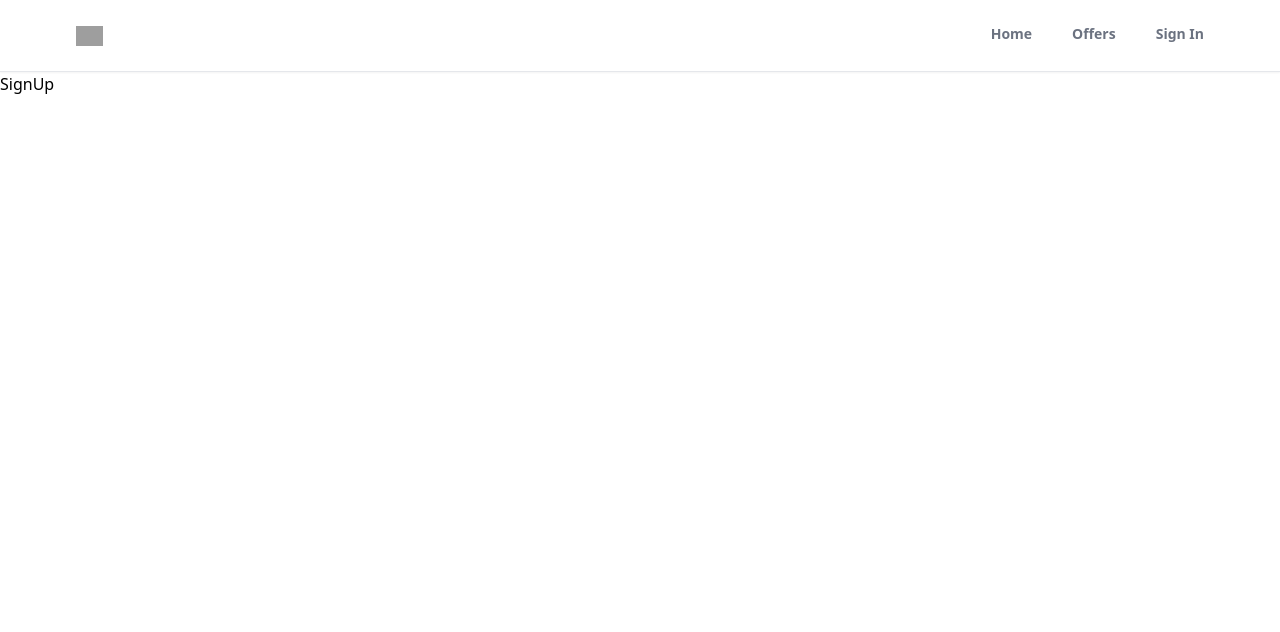
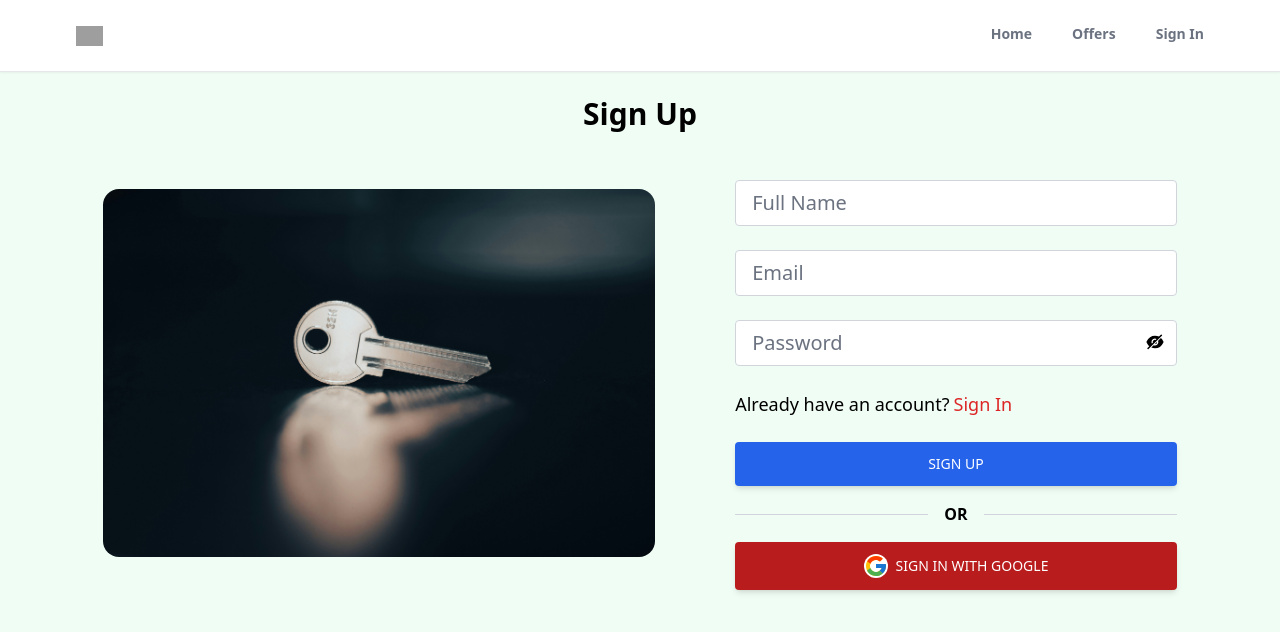
Before and after one commit to stechsundar/realtor-clone-uses-react, a React (Create React App) app: page /sign-up in a window 1280 px wide. Shown: the top 632 px of the page. Built offline with nearby package versions, Linux system fonts and the light colour scheme; grey boxes are pictures that could not be loaded.

Commit message:
Created sign in, sign up and forgot password components

```diff
--- a/package.json
+++ b/package.json
@@ -8,6 +8,7 @@
     "@testing-library/user-event": "^13.5.0",
     "react": "^18.2.0",
     "react-dom": "^18.2.0",
+    "react-icons": "^5.0.1",
     "react-router": "^6.22.3",
     "react-router-dom": "^6.22.3",
     "react-scripts": "5.0.1",
@@ -38,6 +39,7 @@
     ]
   },
   "devDependencies": {
+    "@tailwindcss/forms": "^0.5.7",
     "autoprefixer": "^10.4.19",
     "postcss": "^8.4.38",
     "tailwindcss": "^3.4.3"
--- /dev/null
+++ b/src/components/OAuth.jsx
@@ -0,0 +1,11 @@
+import React from 'react'
+import { FcGoogle } from 'react-icons/fc'
+
+export default function OAuth() {
+  return (
+    <button className='flex items-center justify-center w-full bg-red-700 text-white px-7 py-3 uppercase text-sm font-medium hover:bg-red-800 active:bg-red-900 shadow-md hover:shadow-lg active:shadow-lg transition duration-150 ease-in-out rounded'>
+        <FcGoogle className='text-2xl bg-white rounded-full mr-2'/>
+        Sign in with Google
+    </button>
+  )
+}
--- a/src/index.css
+++ b/src/index.css
@@ -1,3 +1,7 @@
 @tailwind base;
 @tailwind components;
 @tailwind utilities;
+
+body{
+    background-color: rgb(240, 253, 244);
+}
--- a/src/pages/ForgotPassword.jsx
+++ b/src/pages/ForgotPassword.jsx
@@ -1,9 +1,59 @@
-import React from 'react'
+import React, {useState} from 'react'
+import { Link } from 'react-router-dom';
+import OAuth from '../components/OAuth';
 
 export default function ForgotPassword() {
+  const [email, setEmail] = useState("")
+
+  function onChange(e){
+    setEmail(e.target.value);
+  }
+
   return (
-    <div>
-      ForgotPassword
-    </div>
+    <section>
+      <h1 className='text-3xl text-center mt-6 font-bold'>Forgot/Reset Password</h1>
+      <div className='flex justify-center flex-wrap items-center px-6 py-12 max-w-6xl mx-auto'>
+        <div className='md:w-[67%] lg:w-[50%] mb-12 md:mb-6 '>
+          <img
+            className='w-full rounded-2xl'
+            src="/signin.jpg" alt="key" />
+        </div>
+        <div className='w-full md:w-[67%] lg:w-[40%] lg:ml-20'>
+          <form >
+            <input
+              className='mb-6 w-full px-4 py-2 text-xl text-gray-700 bg-white border-gray-300 rounded transition ease-in-out'
+              type="email"
+              id='email'
+              value={email}
+              onChange={onChange}
+              placeholder='Email'
+              />
+            <div className='flex justify-between whitespace-nowrap text-sm sm:text-lg'>
+              <p className='mb-6 '>Don't have an account?
+                <Link to="/sign-up" className='text-red-600 hover:text-red-700 transition duration-200 ease-in-out ml-1'>Register</Link>
+              </p>
+              <p>
+                <Link to="/sign-in"
+                className='text-blue-600 hover:text-blue-700 transition duration-200 ease-in-out ml-1'
+                >Sign in instead</Link>
+              </p>
+            </div>
+            <button className='w-full bg-blue-600 text-white px-7 py-3 text-sm font-medium uppercase rounded shadow-md hover:bg-blue-700 transition duration-150 ease-in-out hover:shadow-lg active:bg-blue-900'  type='submit'>Send Reset Password</button>
+            <div className='flex
+                    items-center my-4
+                     before:border-t
+                     before:flex-1
+                     before:border-gray-300
+                     after:border-t
+                     after:flex-1
+                     after:border-gray-300
+                     '>
+              <p className='text-center font-semibold mx-4'>OR</p>
+            </div>
+            <OAuth/>
+          </form>
+        </div>
+      </div>
+    </section>
   )
 }
--- a/src/pages/SignIn.jsx
+++ b/src/pages/SignIn.jsx
@@ -1,9 +1,91 @@
-import React from 'react'
+import React, {useState} from 'react'
+import { Link } from 'react-router-dom';
+import { AiFillEye, AiFillEyeInvisible } from 'react-icons/ai';
+import OAuth from '../components/OAuth';
 
 export default function SignIn() {
+  const [showPassword, setShowPassword] = useState(false)
+  const [formData, setFormData] = useState({
+    email:"",
+    password:"",
+  })
+  const {email, password} = formData;
+
+  function onChange(e){
+    setFormData((prevState)=>({
+      ...prevState,
+      [e.target.id]:e.target.value,
+    }))
+  }
+
   return (
-    <div>
-      SignIn
-    </div>
+    <section>
+      <h1 className='text-3xl text-center mt-6 font-bold'>Sign In</h1>
+      <div className='flex justify-center flex-wrap items-center px-6 py-12 max-w-6xl mx-auto'>
+        <div className='md:w-[67%] lg:w-[50%] mb-12 md:mb-6 '>
+          <img
+            className='w-full rounded-2xl'
+            src="/signin.jpg" alt="key" />
+        </div>
+        <div className='w-full md:w-[67%] lg:w-[40%] lg:ml-20'>
+          <form >
+            <input
+              className='mb-6 w-full px-4 py-2 text-xl text-gray-700 bg-white border-gray-300 rounded transition ease-in-out'
+              type="email"
+              id='email'
+              value={email}
+              onChange={onChange}
+              placeholder='Email'
+              />
+            <div className='relative mb-6'>
+            <input
+              className='w-full px-4 py-2 text-xl text-gray-700 bg-white border-gray-300 rounded transition ease-in-out'
+              type={showPassword ? "text" : "password"}
+              id="password"
+              value={password}
+              onChange={onChange}
+              placeholder='Password'
+              />
+              {showPassword
+              ?
+              (
+                <AiFillEye
+                className='absolute right-3 top-3 text-xl cursor-pointer'
+                onClick={()=>setShowPassword((prevState)=>!prevState)}/>
+              )
+              :
+              <AiFillEyeInvisible
+              className='absolute right-3 top-3 text-xl cursor-pointer'
+              onClick={()=>setShowPassword((prevState)=>!prevState)}/>
+            }
+            </div>
+            <div className='flex justify-between whitespace-nowrap text-sm sm:text-lg'>
+              <p className='mb-6 '>Don't have an account?
+                <Link to="/sign-up" className='text-red-600 hover:text-red-700 transition duration-200 ease-in-out ml-1'>Register</Link>
+              </p>
+              <p>
+                <Link to="/forgot-password"
+                className='text-blue-600 hover:text-blue-700 transition duration-200 ease-in-out ml-1'
+                >Forgot/Reset Password</Link>
+              </p>
+            </div>
+            <button className='w-full bg-blue-600 text-white px-7 py-3 text-sm font-medium uppercase rounded shadow-md hover:bg-blue-700 transition duration-150 ease-in-out hover:shadow-lg active:bg-blue-900'  type='submit'>Sign In</button>
+            <div className='flex
+                    items-center my-4
+                     before:border-t
+                     before:flex-1
+                     before:border-gray-300
+                     after:border-t
+                     after:flex-1
+                     after:border-gray-300
+
+                     '>
+              <p className='text-center font-semibold mx-4'>OR</p>
+            </div>
+            <OAuth/>
+          </form>
+        </div>
+      </div>
+    </section>
   )
 }
--- a/src/pages/SignUp.jsx
+++ b/src/pages/SignUp.jsx
@@ -1,9 +1,95 @@
-import React from 'react'
+import React, {useState} from 'react'
+import { Link } from 'react-router-dom';
+import { AiFillEye, AiFillEyeInvisible } from 'react-icons/ai';
+import OAuth from '../components/OAuth';
 
 export default function SignUp() {
+  const [showPassword, setShowPassword] = useState(false)
+  const [formData, setFormData] = useState({
+    name:"",
+    email:"",
+    password:"",
+  })
+  const {name, email, password} = formData;
+
+  function onChange(e){
+    setFormData((prevState)=>({
+      ...prevState,
+      [e.target.id]:e.target.value,
+    }))
+  }
+
   return (
-    <div>
-      SignUp
-    </div>
+    <section>
+      <h1 className='text-3xl text-center mt-6 font-bold'>Sign Up</h1>
+      <div className='flex justify-center flex-wrap items-center px-6 py-12 max-w-6xl mx-auto'>
+        <div className='md:w-[67%] lg:w-[50%] mb-12 md:mb-6 '>
+          <img
+            className='w-full rounded-2xl'
+            src="/signin.jpg" alt="key" />
+        </div>
+        <div className='w-full md:w-[67%] lg:w-[40%] lg:ml-20'>
+          <form >
+          <input
+              className='mb-6 w-full px-4 py-2 text-xl text-gray-700 bg-white border-gray-300 rounded transition ease-in-out'
+              type="text"
+              id='name'
+              value={name}
+              onChange={onChange}
+              placeholder='Full Name'
+              />
+            <input
+              className='mb-6 w-full px-4 py-2 text-xl text-gray-700 bg-white border-gray-300 rounded transition ease-in-out'
+              type="email"
+              id='email'
+              value={email}
+              onChange={onChange}
+              placeholder='Email'
+              />
+            <div className='relative mb-6'>
+            <input
+              className='w-full px-4 py-2 text-xl text-gray-700 bg-white border-gray-300 rounded transition ease-in-out'
+              type={showPassword ? "text" : "password"}
+              id="password"
+              value={password}
+              onChange={onChange}
+              placeholder='Password'
+              />
+              {showPassword
+              ?
+              (
+                <AiFillEye
+                className='absolute right-3 top-3 text-xl cursor-pointer'
+                onClick={()=>setShowPassword((prevState)=>!prevState)}/>
+              )
+              :
+              <AiFillEyeInvisible
+              className='absolute right-3 top-3 text-xl cursor-pointer'
+              onClick={()=>setShowPassword((prevState)=>!prevState)}/>
+            }
+            </div>
+            <div className='flex justify-between whitespace-nowrap text-sm sm:text-lg'>
+              <p className='mb-6 '>Already have an account?
+                <Link to="/sign-in" className='text-red-600 hover:text-red-700 transition duration-200 ease-in-out ml-1'>Sign In</Link>
+              </p>
+            </div>
+            <button className='w-full bg-blue-600 text-white px-7 py-3 text-sm font-medium uppercase rounded shadow-md hover:bg-blue-700 transition duration-150 ease-in-out hover:shadow-lg active:bg-blue-900'  type='submit'>Sign Up</button>
+            <div className='flex
+                    items-center my-4
+                     before:border-t
+                     before:flex-1
+                     before:border-gray-300
+                     after:border-t
+                     after:flex-1
+                     after:border-gray-300
+
+                     '>
+              <p className='text-center font-semibold mx-4'>OR</p>
+            </div>
+            <OAuth/>
+          </form>
+        </div>
+      </div>
+    </section>
   )
 }
--- a/tailwind.config.js
+++ b/tailwind.config.js
@@ -6,5 +6,5 @@ module.exports = {
   theme: {
     extend: {},
   },
-  plugins: [],
+  plugins: [require('@tailwindcss/forms')],
 }
```
Also changed, not shown: public/signin.jpg (added), 1 other file (tests, documents, lock files or other folders).
